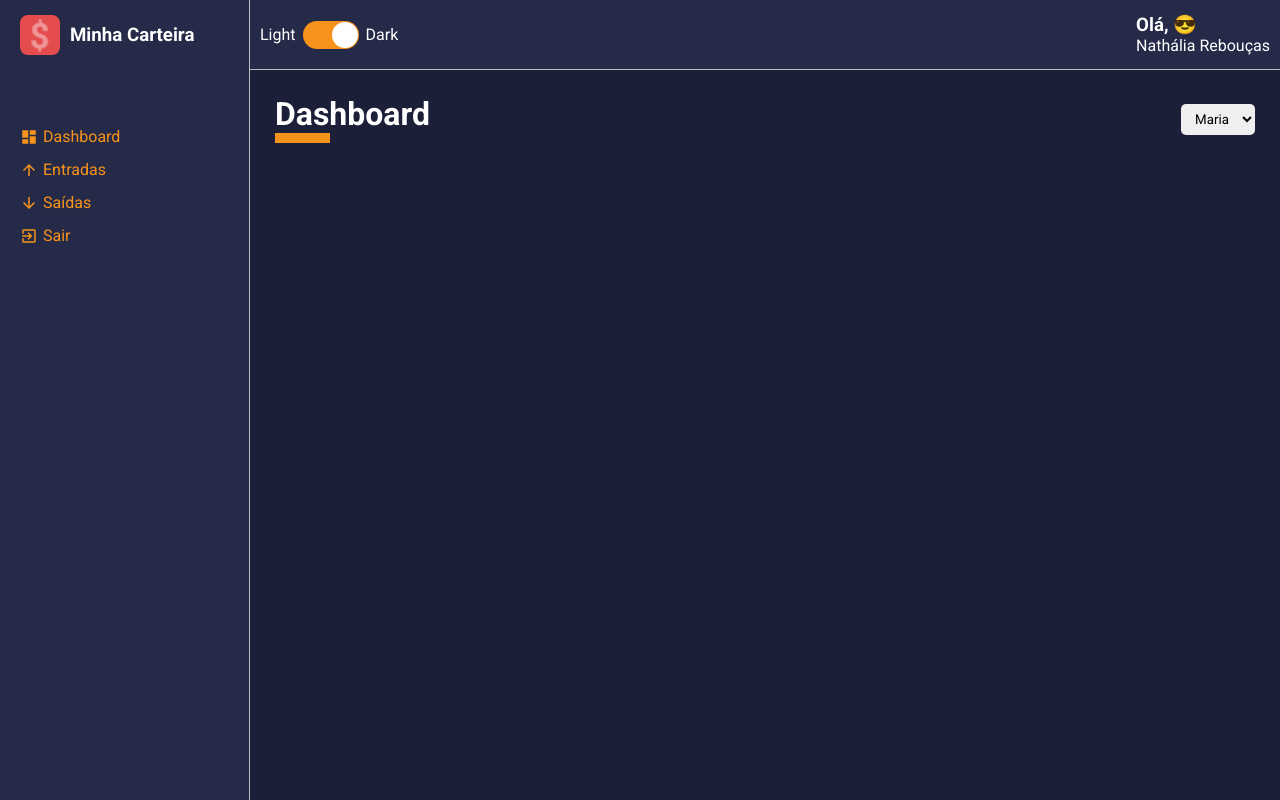
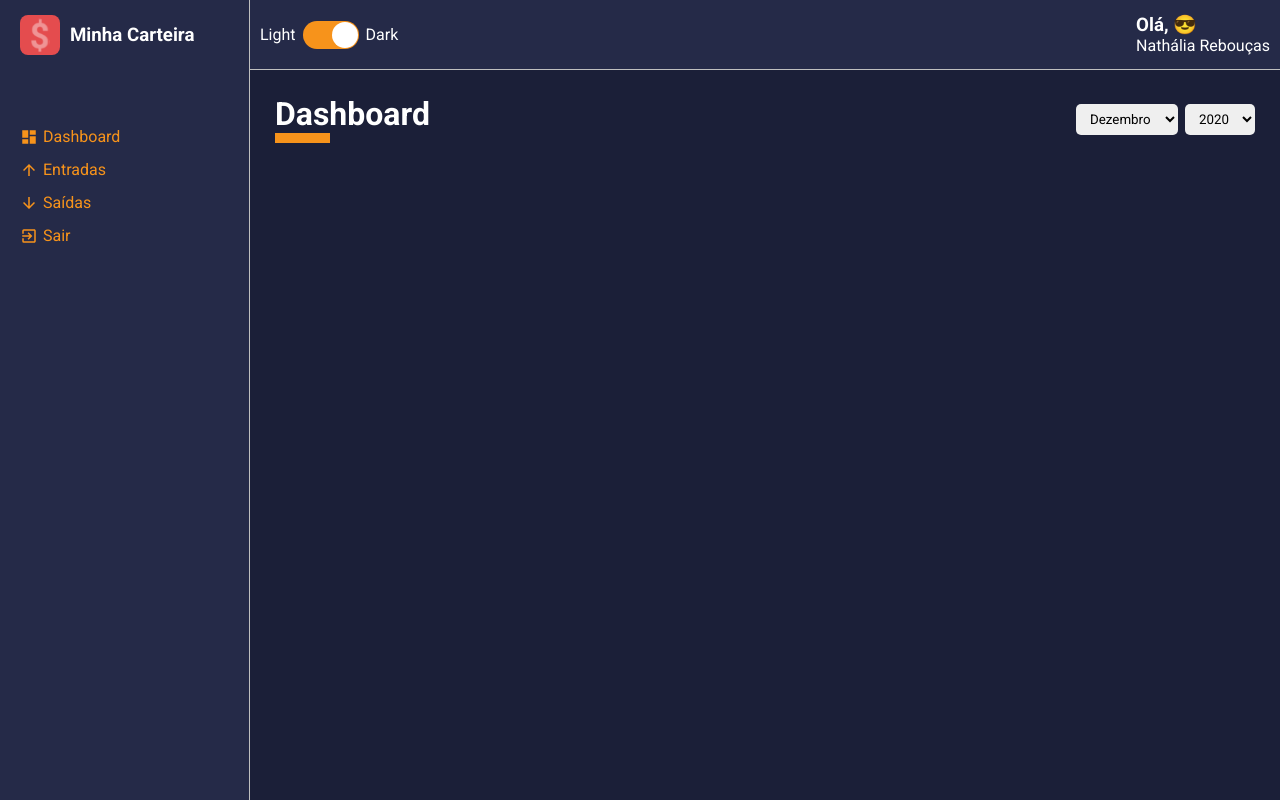
Before and after one commit to nathaliareboucas/minha-carteira, a React (Create React App) app: page /dashboard in a window 1280 px wide. Built offline with nearby package versions, Linux system fonts and the light colour scheme.

Commit message:
criando o content header do dashboard

```diff
--- a/src/pages/Dashboard/index.tsx
+++ b/src/pages/Dashboard/index.tsx
@@ -1,20 +1,82 @@
-import React from 'react';
+import React, {useState, useMemo} from 'react';
 
 import {Container} from  './styles';
 import ContentHeader from '../../components/ContentHeader';
 import SelectInput from '../../components/SelectInput';
 
+import expenses from '../../repositories/expenses';
+import gains from '../../repositories/gains';
+import listOfMonths from '../../utils/months';
+
 const Dashboard: React.FC = () => {
+
+  const [monthSelected, setMonthSelected] = useState<number>(new Date().getMonth() + 1);
+  const [yearSelected, setYearSelected] = useState<number>(new Date().getFullYear());
 
   const options = [
     {value: 'Maria', label: 'Maria'},
     {value: 'João', label: 'João'},
   ];
 
+  const months = useMemo(() => {
+    return listOfMonths.map((month, index) => {
+      return {
+        value: index + 1,
+        label: month
+      }
+    });
+  }, []);
+
+  const years = useMemo(() => {
+    let uniqueYears: number[] = [];
+    [...expenses, ...gains].forEach(item => {
+      const date = new Date(item.date);
+      const year = date.getFullYear();
+
+      if (!uniqueYears.includes(year)) {
+        uniqueYears.push(year);
+      }
+    });
+
+    return uniqueYears.map(year => {
+      return {
+        value: year,
+        label: year
+      }
+    });
+  }, []);
+
+  const handleMonthSelected = (month: string) => {
+    try {
+      const parseMonth = Number(month);
+      setMonthSelected(parseMonth);
+    } catch (error) {
+      throw new Error('invalid month value.');
+    }
+  };
+
+  const handleYearSelected = (year: string) => {
+    try {
+      const parseYear = Number(year);
+      setYearSelected(parseYear);
+    } catch (error) {
+      throw new Error('invalid year value.');
+    }
+  };
+
   return(
     <Container>
       <ContentHeader title="Dashboard" lineColor="#F7931B">
-        <SelectInput options={options} onChange={() => {}}/>
+        <SelectInput
+            options={months}
+            onChange={(event) => handleMonthSelected(event.target.value)}
+            defaultValue={monthSelected}
+          />
+          <SelectInput
+            options={years}
+            onChange={(event) => handleYearSelected(event.target.value)}
+            defaultValue={yearSelected}
+          />
       </ContentHeader>
     </Container>
   );
--- a/src/pages/List/index.tsx
+++ b/src/pages/List/index.tsx
@@ -42,7 +42,7 @@
     return movimentType === 'entry-balance' ?
       {
         title: 'Entradas',
-        lineColor: '#F7931B',
+        lineColor: '#4E41F0',
         data: gains
       } :
       {
```
Also changed, not shown: 1 other file (tests, documents, lock files or other folders).
